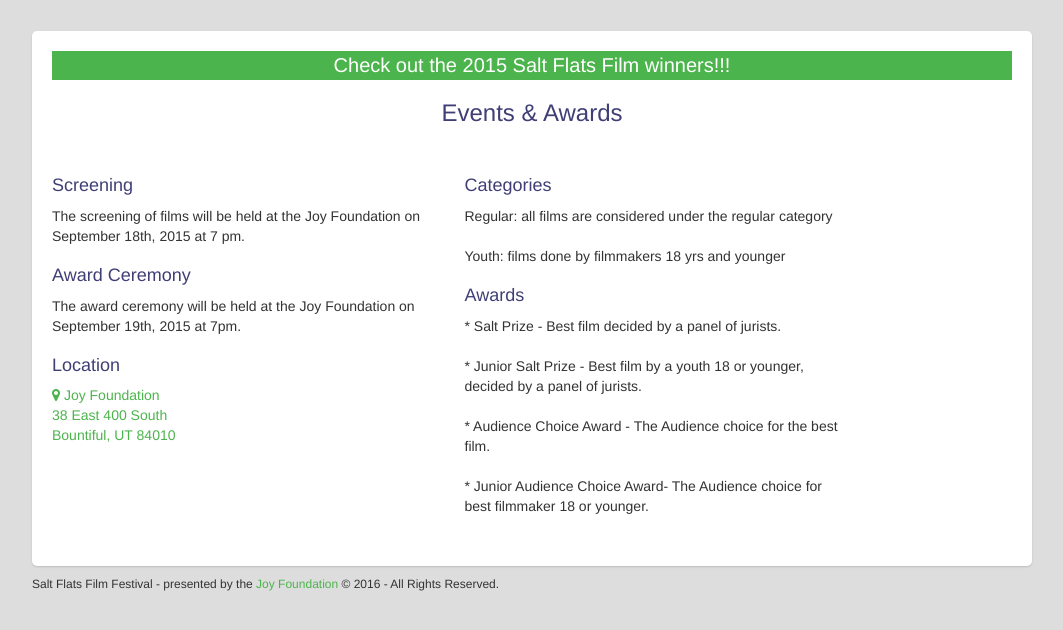
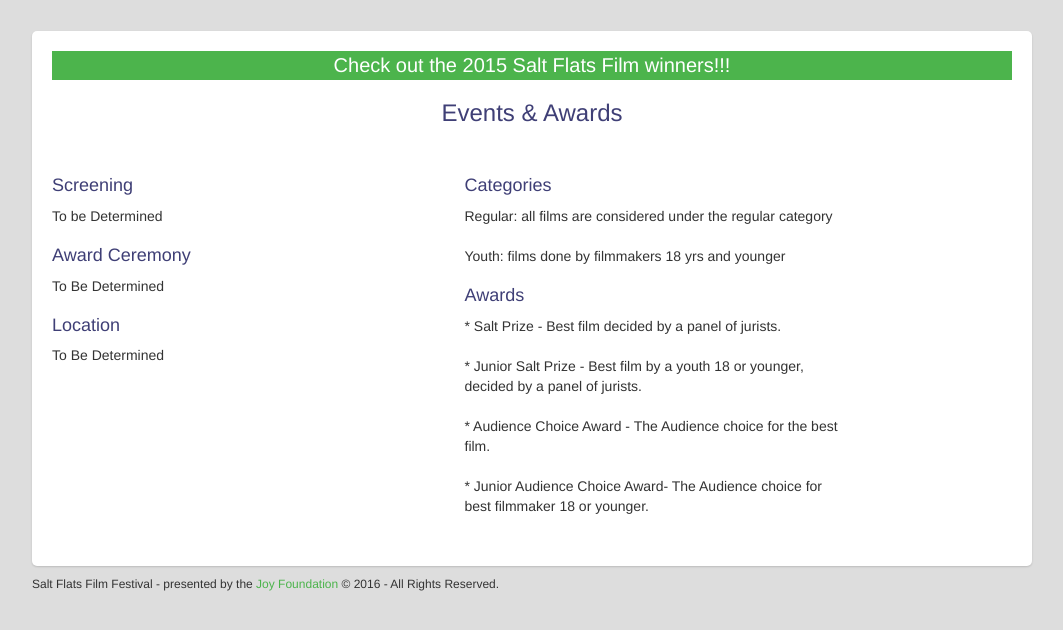
Before and after one commit to echujon/sfff, a PHP site: page /events-and-awards.php in a window 1280 px wide. Shown: the part 69-699 px from the top of the page, without its empty margins (108-1171 px from the left). Run offline with PHP 8.4, Linux system fonts and the light colour scheme; data that the repository does not hold is empty.

Commit message:
added events and submit update

```diff
--- a/events-and-awards.php
+++ b/events-and-awards.php
@@ -15,18 +15,19 @@
 			<div class="row">
 				<div class="col-md-5">
 						<h4>Screening</h4>
-						<p>The screening of films will be held at the Joy Foundation
-						on September 18th, 2015 at 7 pm.</p>
+						<p>To be Determined</p>
 						<h4>Award Ceremony</h4>
-						<p>The award ceremony will be held at the Joy Foundation
-							on September 19th, 2015 at 7pm.</p>
+						<!--<p>The award ceremony will be held at the Joy Foundation
+							on September 22nd, 2016 at 7pm.</p> -->
+							<p>To Be Determined</p>
 						<h4>Location</h4>
-						<a href="https://maps.google.com/?q=38+East+400+
+						<p>To Be Determined</p>
+						<!--<a href="https://maps.google.com/?q=38+East+400+
 						South%+Bountiful%2C+UT+-+Utah+84010+United+States" target="_blank">
 							<i class="fa fa-map-marker"></i> Joy Foundation </br>
 							38 East 400 South</br>
 							Bountiful, UT 84010</br>
-						</a>
+						</a> !-->
 				</div>
 				<div class="divider"></div>
 				<div class="col-md-5">
--- a/submit.php
+++ b/submit.php
@@ -11,10 +11,8 @@
 				<div class="banner text-center">Check out the 2015 Salt Flats Film winners!!!</div>
 			</a>
 			<h3 class="text-center">Submitting Your Film</h3>
-			<h3 class="text-center">Submissions for 2015 are now closed.</h3>
-			<h4 class="text-center">Thanks to all those that submitted!!!</h4>
 			<img src="/img/sfff_filming.jpg" class=" title img-responsive center-block" ></img>
-			<div class="row hide">
+			<div class="row">
 				<div class="col-md-5">
 					<h4 class="underline">So you want to submit a film?</h4>
 						Great, show us what you've got!!!<br>
@@ -25,7 +23,7 @@
 							<li>$15.00 entry fee</li>
 
 						</ul>
-					<p class="bold">Submissions are due by September 15th, 2015.</p>
+					<p class="bold">Submissions are due by August 22nd, 2016.</p>
 					<p class="bold">Want to know more about event dates and prizes?</p>
 					<p>Check out the <a href="/events-and-awards">Events and Awards page</a> for
 					information</p>
```
